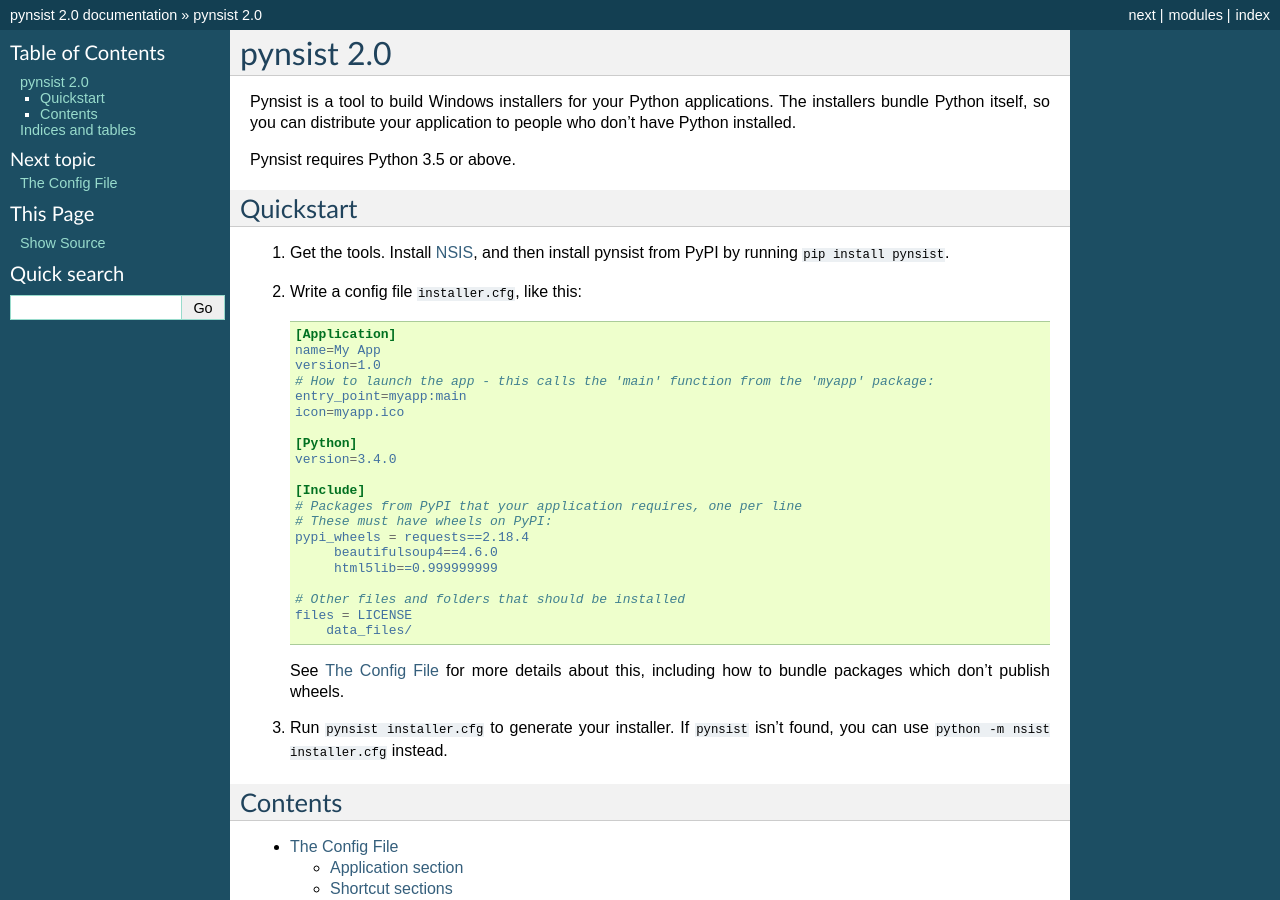
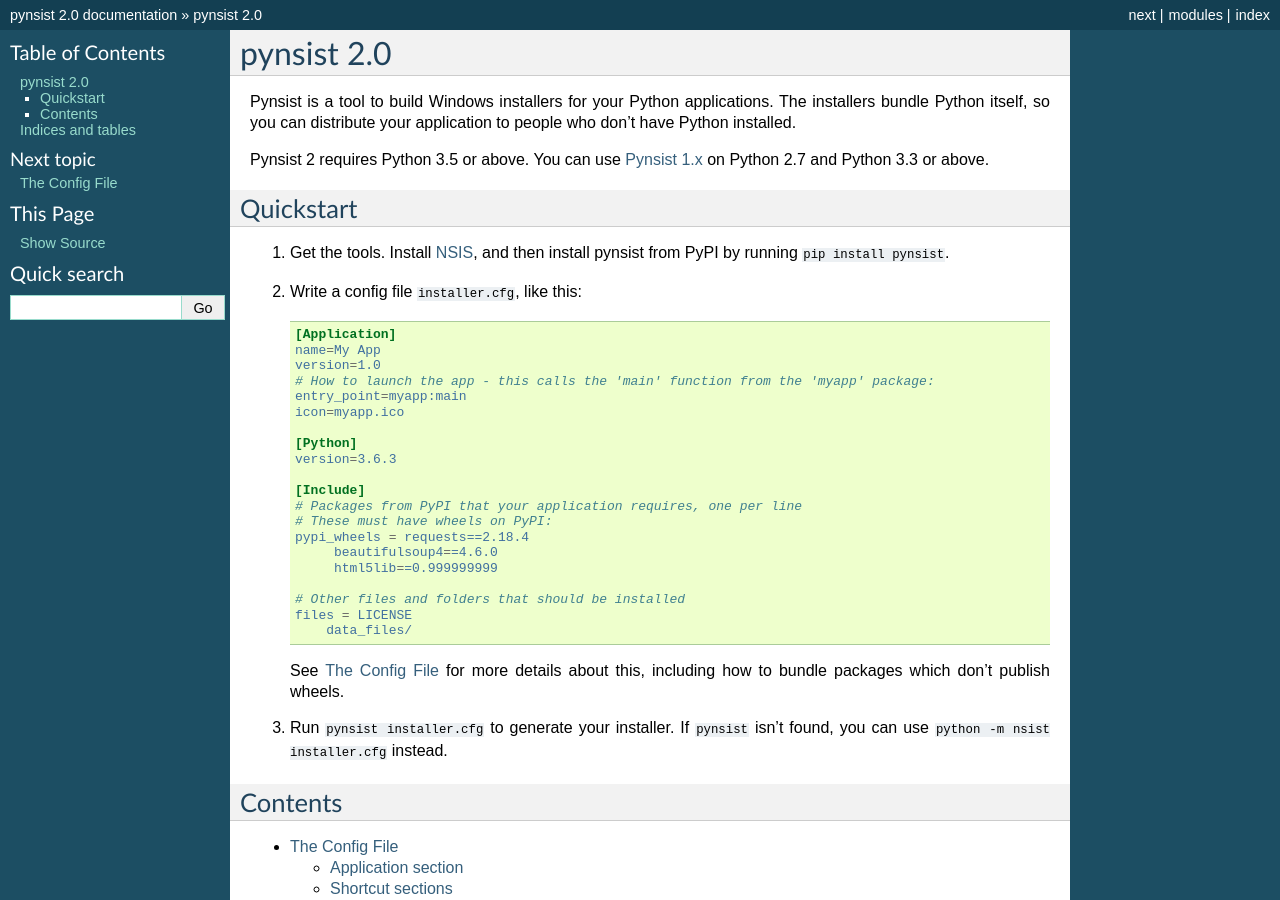
Before and after one commit to takluyver/pynsist, a Sphinx documentation site: the page built from doc/index.rst, in a window 1280 px wide and 900 px high. Built offline with Sphinx 7.4.7, drawn with Linux system fonts in a browser that asks for light colours.

Commit message:
Link back to Pynsist 1.12 docs for older Python

```diff
--- a/README.rst
+++ b/README.rst
@@ -2,7 +2,9 @@
 installers bundle Python itself, so you can distribute your application to
 people who don't have Python installed.
 
-Pynsist requires Python 3.5 or above.
+Pynsist 2 requires Python 3.5 or above.
+You can use `Pynsist 1.x <http://pynsist.readthedocs.io/en/1.12/>`_ on
+Python 2.7 and Python 3.3 or above.
 
 For more information, see `the documentation <https://pynsist.readthedocs.io/en/latest/>`_
 and `the examples <https://github.com/takluyver/pynsist/tree/master/examples>`_.
--- a/doc/index.rst
+++ b/doc/index.rst
@@ -5,7 +5,9 @@
 installers bundle Python itself, so you can distribute your application to
 people who don't have Python installed.
 
-Pynsist requires Python 3.5 or above.
+Pynsist 2 requires Python 3.5 or above.
+You can use `Pynsist 1.x <http://pynsist.readthedocs.io/en/1.12/>`_ on
+Python 2.7 and Python 3.3 or above.
 
 Quickstart
 ----------
@@ -25,7 +27,7 @@
        icon=myapp.ico
 
        [Python]
-       version=3.4.0
+       version=3.6.3
 
        [Include]
        # Packages from PyPI that your application requires, one per line
```
